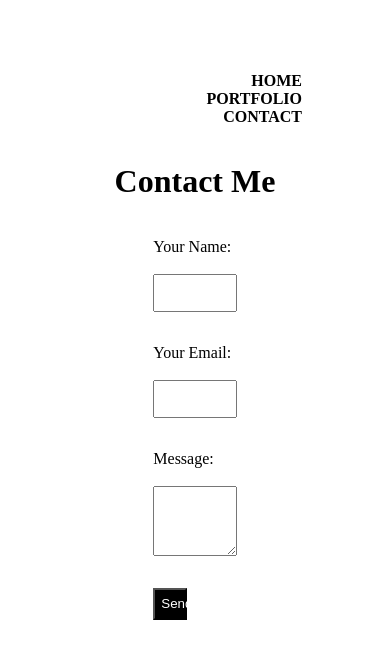
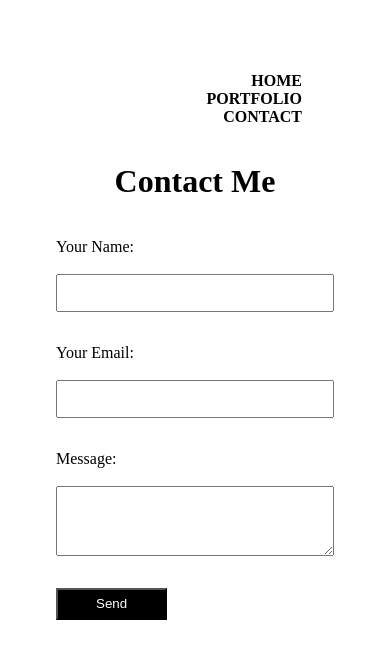
Before and after one commit to davidn1998/portfolio, a Next.js app: page /contact in a window 390 px wide. Shown: the top 658 px of the page. Built offline with nearby package versions, Linux system fonts and the light colour scheme.

Commit message:
add media query for contactForm

```diff
--- a/components/ContactForm.module.css
+++ b/components/ContactForm.module.css
@@ -7,7 +7,7 @@
 }
 
 .contactForm p {
-  width: 30%;
+  width: 50%;
   display: flex;
   flex-direction: column;
 }
@@ -32,3 +32,9 @@
   color: #000;
   background-color: #fff;
 }
+
+@media only screen and (max-width: 992px) {
+  .contactForm p {
+    width: 100%;
+  }
+}
```
